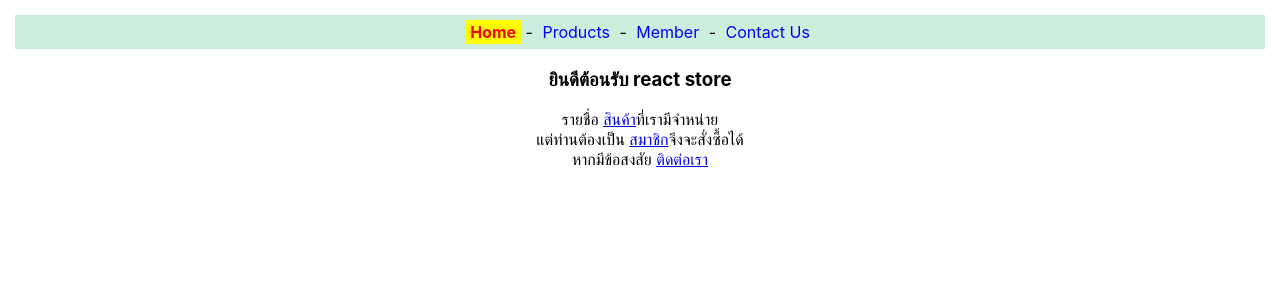
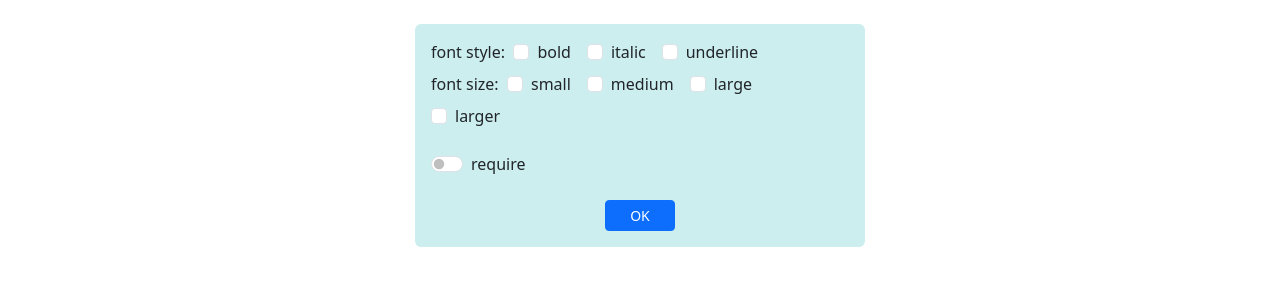
Before and after one commit to Peenchayakorn/app1, a React (Create React App) app: page / in a window 1280 px wide. Shown: the top 300 px of the page. Built offline with nearby package versions, Linux system fonts and the light colour scheme.

Commit message:
form text

```diff
--- a/package.json
+++ b/package.json
@@ -6,6 +6,7 @@
     "@testing-library/jest-dom": "^5.17.0",
     "@testing-library/react": "^13.4.0",
     "@testing-library/user-event": "^13.5.0",
+    "bootstrap": "^5.3.2",
     "react": "^18.2.0",
     "react-dom": "^18.2.0",
     "react-router-dom": "^6.16.0",
--- a/src/App.js
+++ b/src/App.js
@@ -1,21 +1,7 @@
-import React from 'react';
-//import { Content, Footer, Header } from './func-components';
-//import Calendar from './class-components';
-//import Banner from './banner';
-//import {Calculator} from './calculator';
-//import { EventData2 } from './event-data';
-//import RefsFunc from './refs-func';
-//import RefsArray from './refs-array';
-//import MessageBox from './state-func';
-import Router2 from './router2';
-import Router3 from './router3';
-//import Router3 from './router3';
+import React from 'react'
+import FormCheck from './form-check';
+export default function App() {
+return <FormCheck/>
 
 
-
-export default function App() {
-  return (
-    <Router3/>
-
-  )
 }
--- /dev/null
+++ b/src/form-check.js
@@ -0,0 +1,110 @@
+import React from 'react';
+
+export default function FormCheck() {
+  const switchReq = React.useRef();
+  const styles = ['bold', 'italic', 'underline'];
+  const sizes = ['small', 'medium', 'large', 'larger'];
+  let checkedStyles = [];
+  let checkedSize = '';
+
+  const OnChangeCheck = (event) => {
+    let checked = event.target.checked;
+    let value = event.target.value;
+    let idx = checkedStyles.indexOf(value);
+
+    if (checked && idx === -1) {
+      checkedStyles.push(value);
+    } else {
+      checkedStyles.splice(idx, 1);
+    }
+  };
+
+  const onChangeRadio = (event) => {
+    checkedSize = event.target.value;
+  };
+
+  const onClickButton = () => {
+    if (switchReq.current.checked) {
+      if (checkedStyles.length === 0) {
+        alert('Please select style');
+        return;
+      } else if (checkedSize === '') {
+        alert('Please Select Size');
+        return;
+      }
+    }
+    let msg = 'selected style(s): ' + checkedStyles.join(', ');
+    msg += '\nselected size: ' + checkedSize;
+    alert(msg);
+  };
+
+  return (
+    <div className="">
+      <div
+        className="mt-4 mx-auto p-3 rounded"
+        style={{ width: '450px', background: '#cee' }}
+      >
+        <form className="mx-auto">
+          <span>font style:</span>&nbsp;&nbsp;
+          {styles.map((st, i) => {
+            return (
+              <div className="form-check form-check-inline mb-2" key={i}>
+                <input
+                  type="checkbox"
+                  id={'check' + i}
+                  value={st}
+                  className="form-check-input"
+                  onChange={OnChangeCheck}
+                />
+                <label htmlFor={'check' + i} className="form-check-label">
+                  {st}
+                </label>
+              </div>
+            );
+          })}
+          <br />
+          <span>font size:</span>&nbsp;&nbsp;
+          {sizes.map((sz, i) => {
+            return (
+              <div className="form-check form-check-inline mb-2" key={i}>
+                <input
+                  type="checkbox"
+                  id={'radio' + i}
+                  name="fontSize"
+                  value={sz}
+                  className="form-check-input"
+                  onChange={OnChangeCheck}
+                />
+                <label htmlFor={'radio' + i} className="form-check-label">
+                  {sz}
+                </label>
+              </div>
+            );
+          })}
+          <div className="form-check form-switch mt-3">
+            <input
+              type="checkbox"
+              id="sw"
+              value="require"
+              className="form-check-input"
+              ref={switchReq}
+            />
+            <label htmlFor="sw" className="form-check-label">
+              require
+            </label>
+          </div>
+
+          <div className="text-center mt-4">
+            <button
+              type="button"
+              className="btn btn-sm px-4 btn-primary"
+              onClick={onClickButton}
+            >
+              OK
+            </button>
+          </div>
+        </form>
+      </div>
+    </div>
+  );
+}
--- a/src/index.js
+++ b/src/index.js
@@ -3,6 +3,9 @@ import ReactDOM from 'react-dom/client';
 import './index.css';
 import App from './App';
 import reportWebVitals from './reportWebVitals';
+
+import 'bootstrap/dist/css/bootstrap.min.css'
+import 'bootstrap/dist/js/bootstrap.bundle.min.js'
 
 const root = ReactDOM.createRoot(document.getElementById('root'));
 root.render(
```
Also changed, not shown: src/form-bootstrap.js (added, +26 -0 lines), src/form-text.js (added, +113 -0 lines), 1 other file (tests, documents, lock files or other folders).
